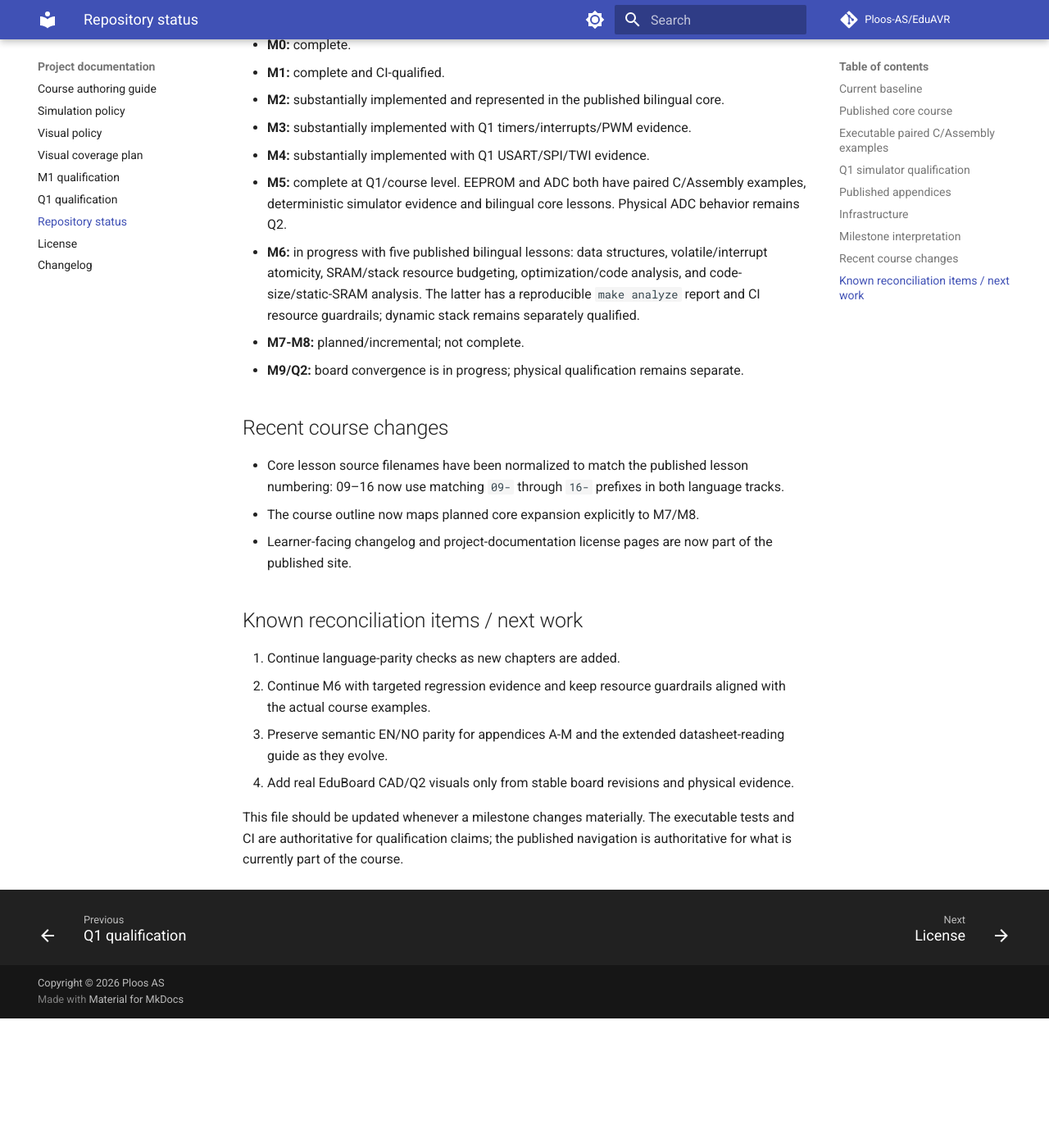
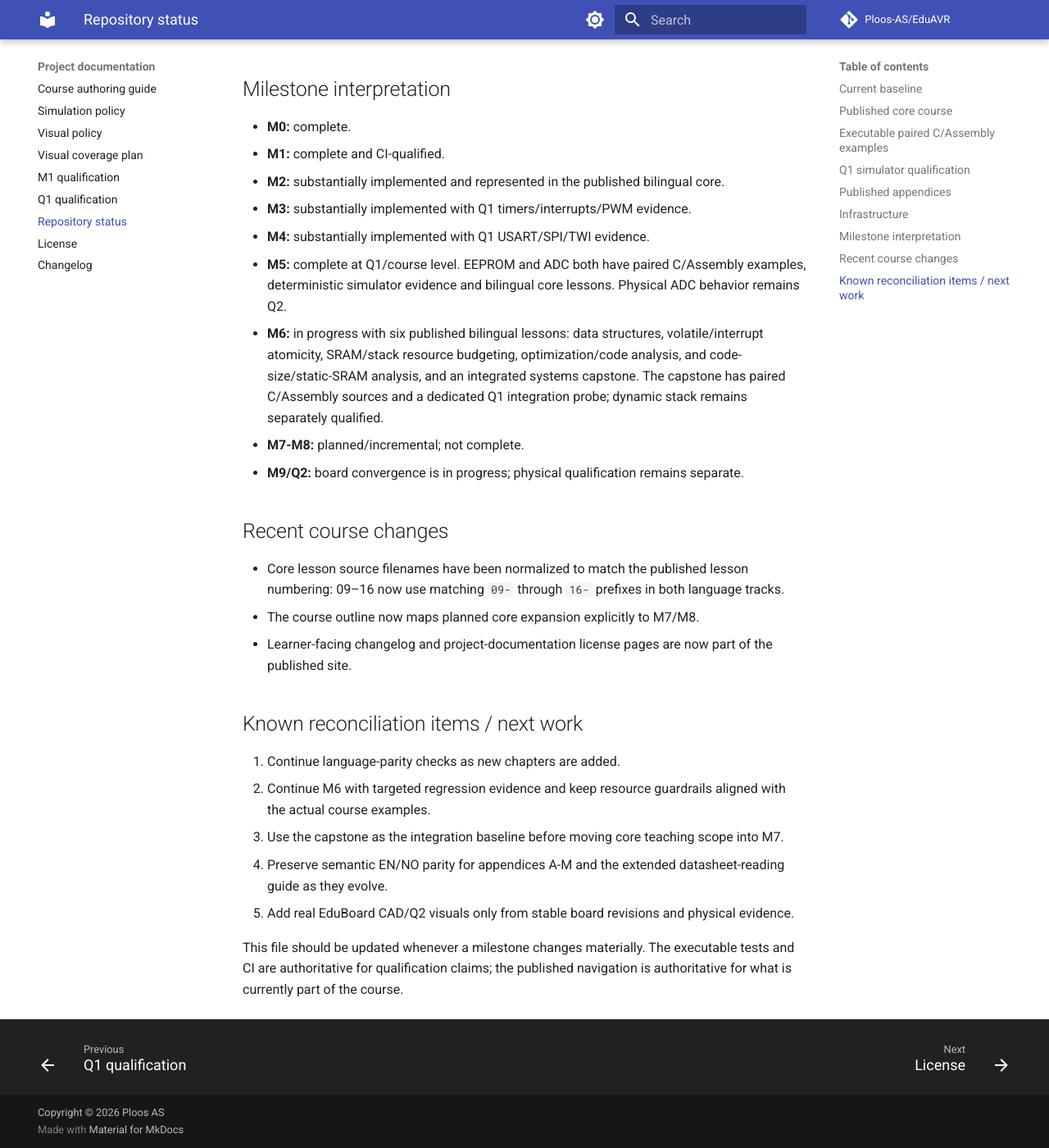
Before and after one commit to Ploos-AS/EduAVR, an MkDocs documentation site: the page built from docs/STATUS.md, in a window 1280 px wide and 1400 px high, scrolled down 4593 px. Shown: the whole window at 82% size. Built offline with MkDocs 1.6.1 and Material for MkDocs 9.7.7, drawn with Linux system fonts in a browser that asks for light colours; comment, search, counter and statistics services are not loaded; before the commit the page ends 5835 px from its top, so only the background shows below that; some of the changed text lies outside the part shown.

Commit message:
M6: record integrated capstone

```diff
--- a/docs/STATUS.md
+++ b/docs/STATUS.md
@@ -33,7 +33,8 @@ The published navigation currently contains eighteen core chapters in each langu
 15. volatile, interrupts and atomicity;
 16. SRAM and stack resource budgets;
 17. optimization and generated code;
-18. code size and SRAM analysis.
+18. code size and SRAM analysis;
+19. integrated systems capstone.
 
 ## Executable paired C/Assembly examples
 
@@ -88,6 +89,7 @@ Current automated Q1 evidence covers:
 | Optimization | O0/Os/O2 plus Assembly preserve deterministic weighted-sum result; ELF `.text` is measurable |
 | Code/SRAM analysis | reproducible ELF section/symbol report plus explicit static-SRAM/Flash budgeting model |
 | Resource guard | CI-enforced course guardrails for Flash/static-SRAM growth, with documented non-universal limits |
+| Integrated capstone | paired C/Assembly Timer/ADC/EEPROM/USART system with deterministic Q1 integration probe |
 
 ## Published appendices
 
@@ -132,7 +134,7 @@ Implemented repository infrastructure includes:
 - **M3:** substantially implemented with Q1 timers/interrupts/PWM evidence.
 - **M4:** substantially implemented with Q1 USART/SPI/TWI evidence.
 - **M5:** complete at Q1/course level. EEPROM and ADC both have paired C/Assembly examples, deterministic simulator evidence and bilingual core lessons. Physical ADC behavior remains Q2.
-- **M6:** in progress with five published bilingual lessons: data structures, volatile/interrupt atomicity, SRAM/stack resource budgeting, optimization/code analysis, and code-size/static-SRAM analysis. The latter has a reproducible `make analyze` report and CI resource guardrails; dynamic stack remains separately qualified.
+- **M6:** in progress with six published bilingual lessons: data structures, volatile/interrupt atomicity, SRAM/stack resource budgeting, optimization/code analysis, and code-size/static-SRAM analysis, and an integrated systems capstone. The capstone has paired C/Assembly sources and a dedicated Q1 integration probe; dynamic stack remains separately qualified.
 - **M7-M8:** planned/incremental; not complete.
 - **M9/Q2:** board convergence is in progress; physical qualification remains separate.
 
@@ -146,6 +148,7 @@ Implemented repository infrastructure includes:
 
 1. Continue language-parity checks as new chapters are added.
 2. Continue M6 with targeted regression evidence and keep resource guardrails aligned with the actual course examples.
+3. Use the capstone as the integration baseline before moving core teaching scope into M7.
 3. Preserve semantic EN/NO parity for appendices A-M and the extended datasheet-reading guide as they evolve.
 4. Add real EduBoard CAD/Q2 visuals only from stable board revisions and physical evidence.
 
```
Also changed, not shown: other parts of docs/STATUS.md (+1 -1 lines).
